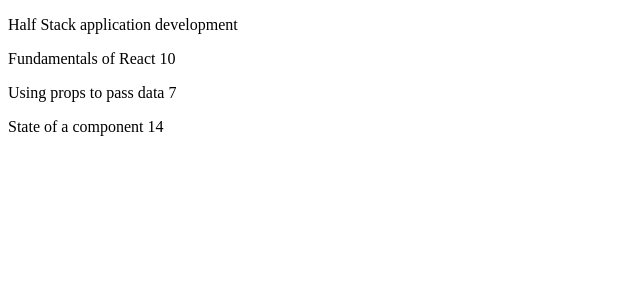
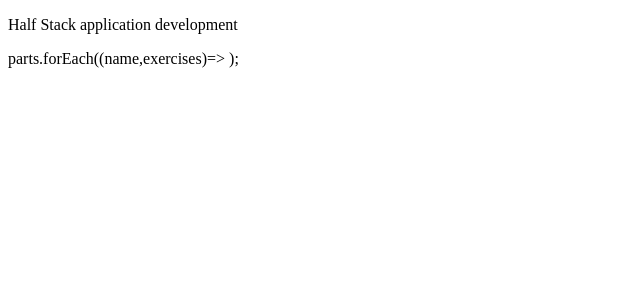
Before and after one commit to khanmohammedhamza/FullStackOpen2021, a React (Create React App) app: page / in a window 1280 px wide. Shown: the top 300 px of the page, without its empty margins (0-640 px from the left). Built offline with nearby package versions, Linux system fonts and the light colour scheme.

Commit message:
work in progress

```diff
--- a/src/App.js
+++ b/src/App.js
@@ -4,26 +4,29 @@
 const App = () => {
   const course = 'Half Stack application development'
   console.log(course)
-  const part1 = {
+  const parts= [
+  {
     name: 'Fundamentals of React',
     exercises: 10
-  }
-  const part2 = {
+  },
+  {
     name: 'Using props to pass data',
     exercises: 7
-  }
-  const part3 = {
+  },
+  {
     name: 'State of a component',
     exercises: 14
   }
+]
 
   return (
     <div>
- <p>{course} </p>
- <p>{part1.name} {part1.exercises}</p>
- <p>{part2.name} {part2.exercises}</p>
- <p>{part3.name} {part3.exercises}</p>
+<p>{course}</p>
+<p>
+parts.forEach((name,exercises)=> {
 
+});
+</p>
 
 
     </div>
```
